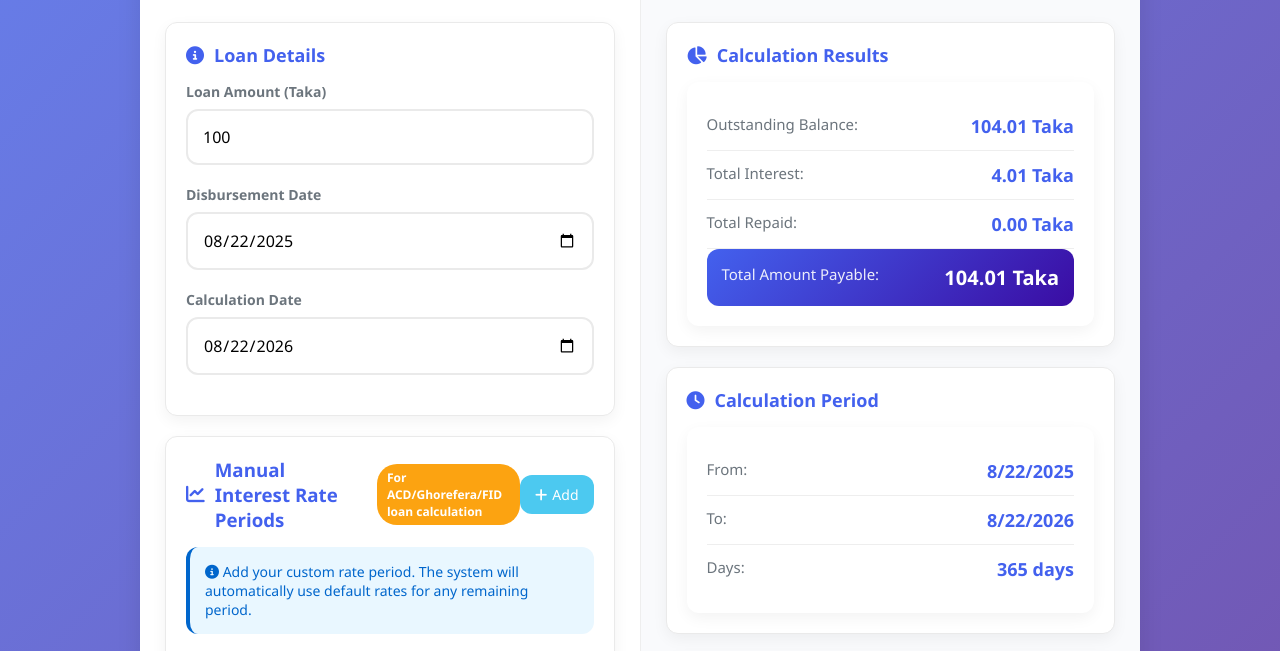
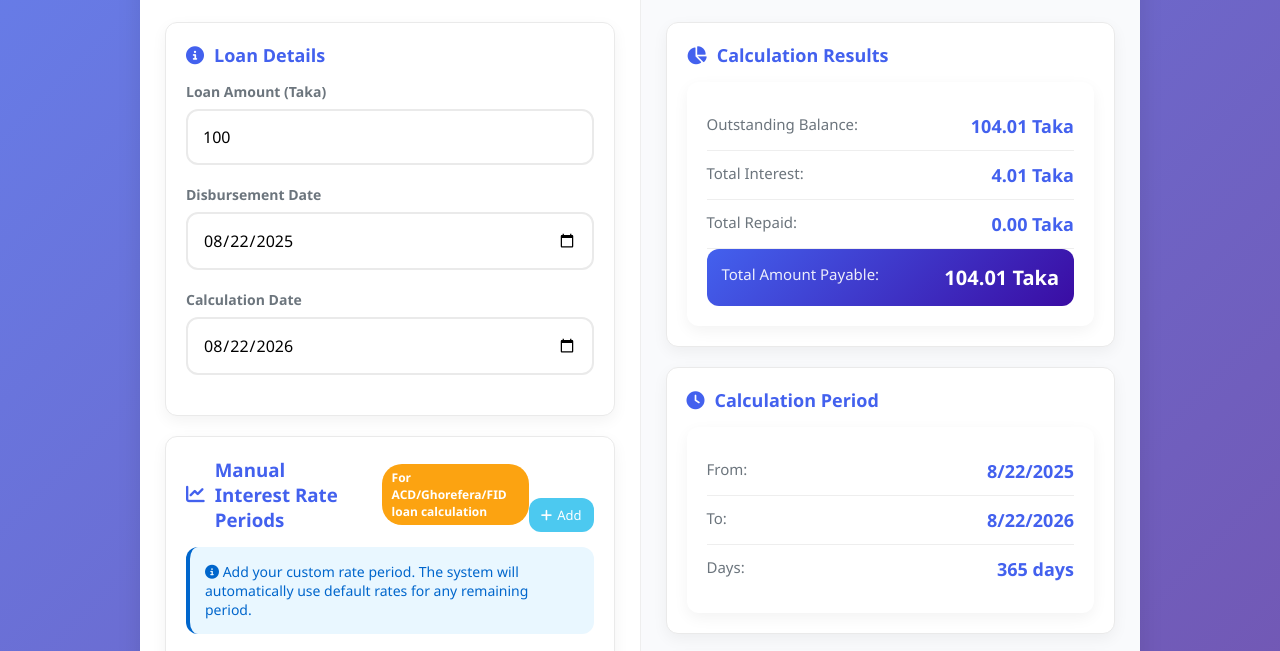
Before and after one commit to arocebd/LoanCalculator, a plain HTML site: page index.html in a window 1280 px wide. Shown: the part 146-797 px from the top of the page. Drawn offline with Linux system fonts and the light colour scheme.

Commit message:
index.html

```diff
--- a/index.html
+++ b/index.html
@@ -324,6 +324,11 @@
     }
     .header p {
         font-size: 15px;
+    }
+    .add-button {
+        align-self: flex-end;
+        font-size: 13px;
+        padding: 8px 12px;
     }
 }
 
```
